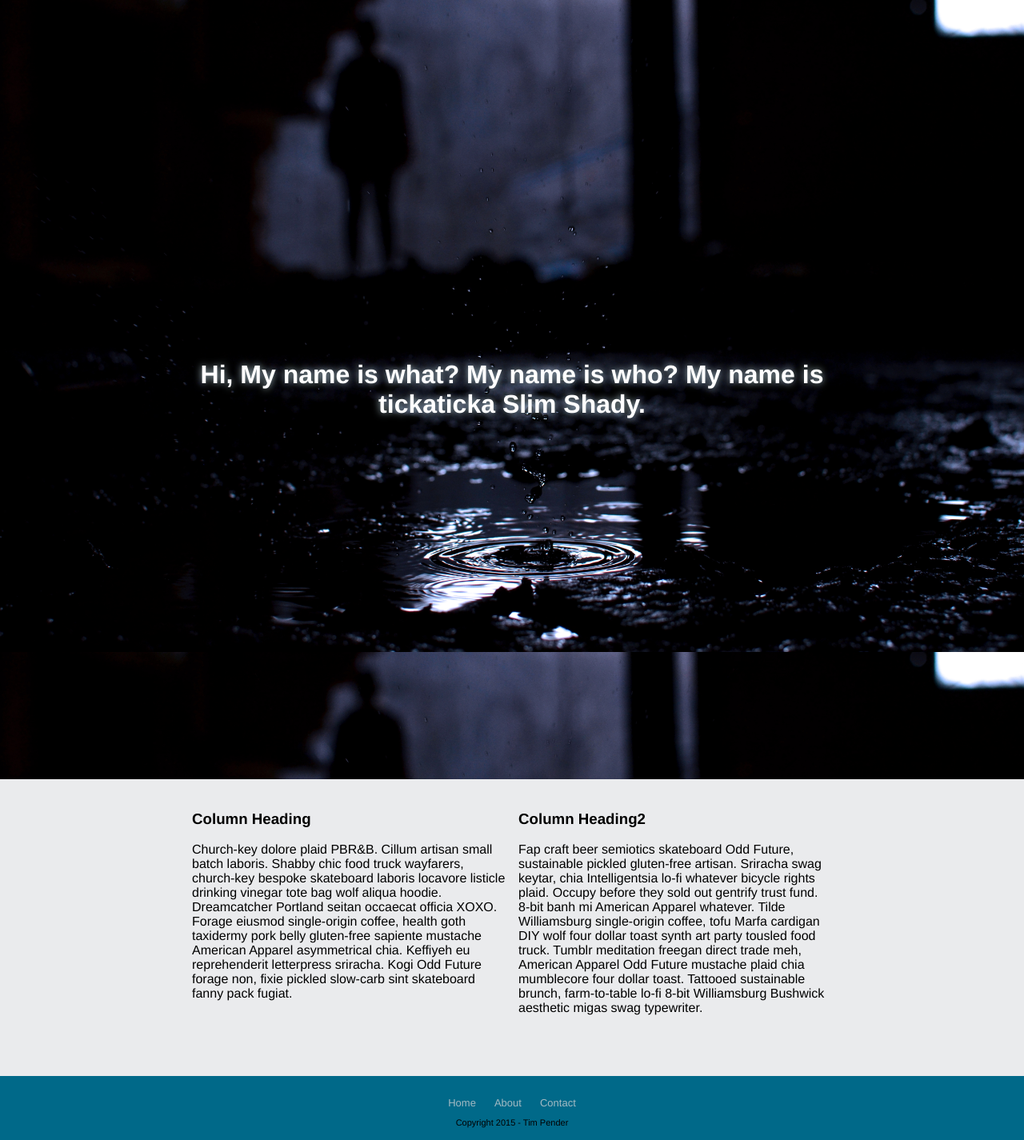
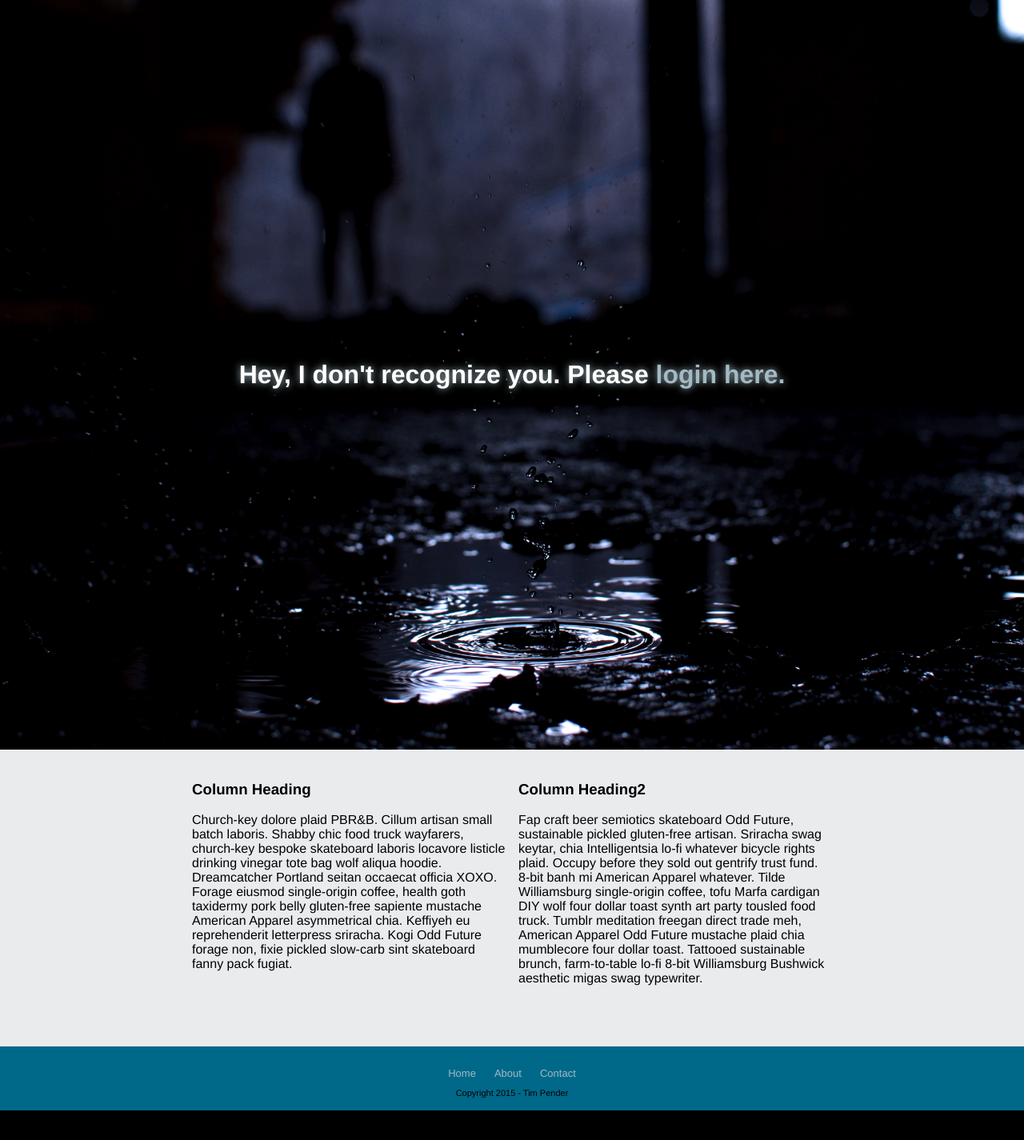
Before and after one commit to mrtimpender/PHP-Demo, a PHP site: page / in a window 1280 px wide. Shown: the part 105-1530 px from the top of the page at 80% size. After the commit the page ends 1493 px from the top, so only its background shows below. Run offline with PHP 8.4, Linux system fonts and the light colour scheme.

Commit message:
Inserted username variable
Inserted username variable

```diff
--- a/header.php
+++ b/header.php
@@ -1,5 +1,5 @@
 <?php
-	$userName = "YourName";
+	// $userName = "Tim Pender";
 	$pageID = strtolower($pageTitle);
 ?>
 
--- a/index.php
+++ b/index.php
@@ -7,7 +7,11 @@
 
 	<div class="hero">
 		<div class="row clearfix">
-			<h1>Hi, My name is what? My name is who? My name is tickaticka Slim Shady.</h1>
+			<?php if (empty($userName)) : ?>
+				<h1>Hey, I don't recognize you.  Please <a href="login.php">login here.</a></h1>
+			<?php else : ?>
+				<h1> Hi <?php echo $userName ?>, Welcome back!</h1>
+			<?php endif; ?>
 		</div>
 	</div>
 
--- a/style.css
+++ b/style.css
@@ -28,6 +28,8 @@ body{
 
 a{
 	transition:333ms all ease-in-out;
+	text-decoration: none;
+	color:#A3BAC3;
 }
 
 a:hover{
```
Also changed, not shown: contact.php (line endings or trailing spaces).
